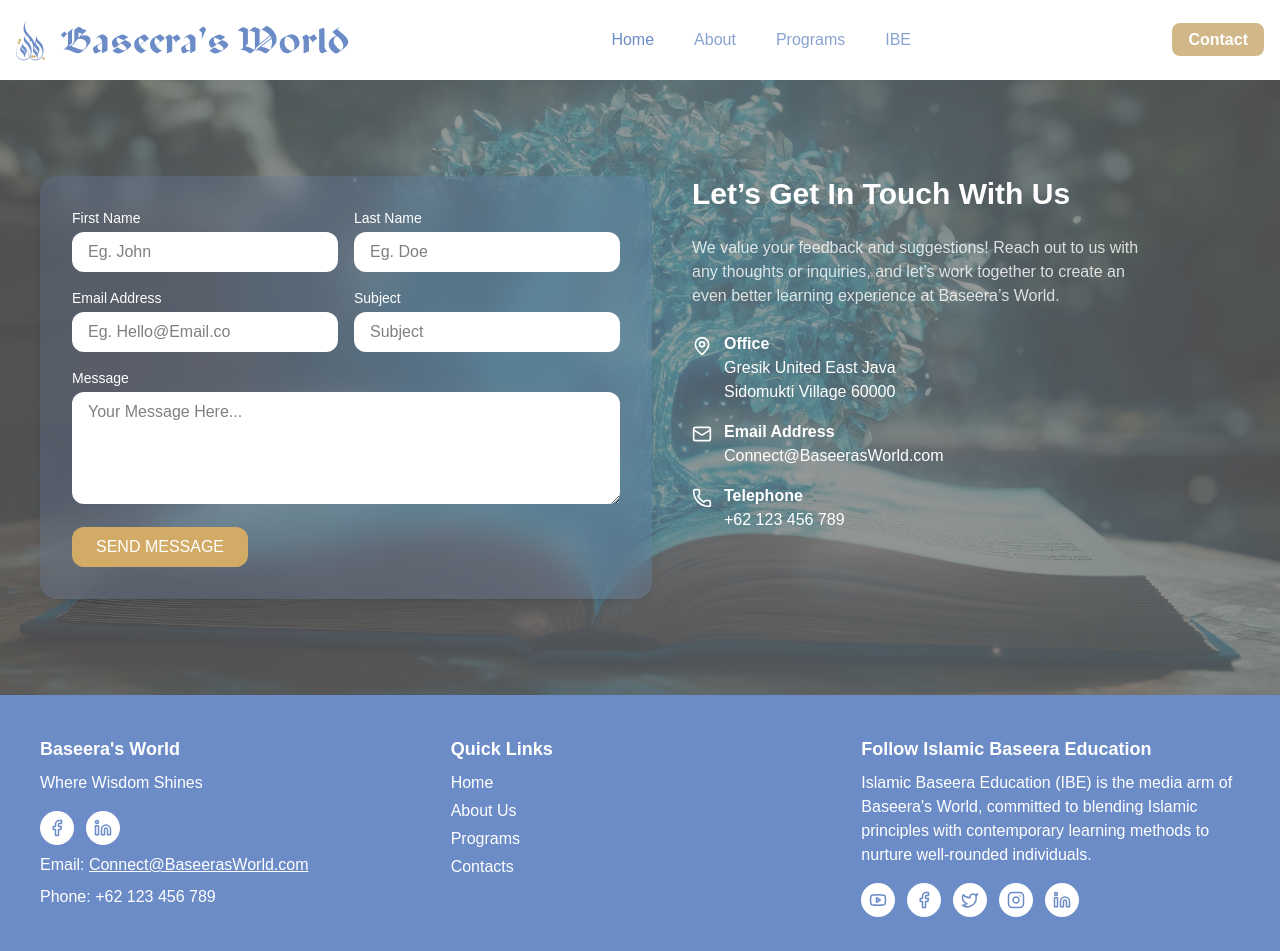
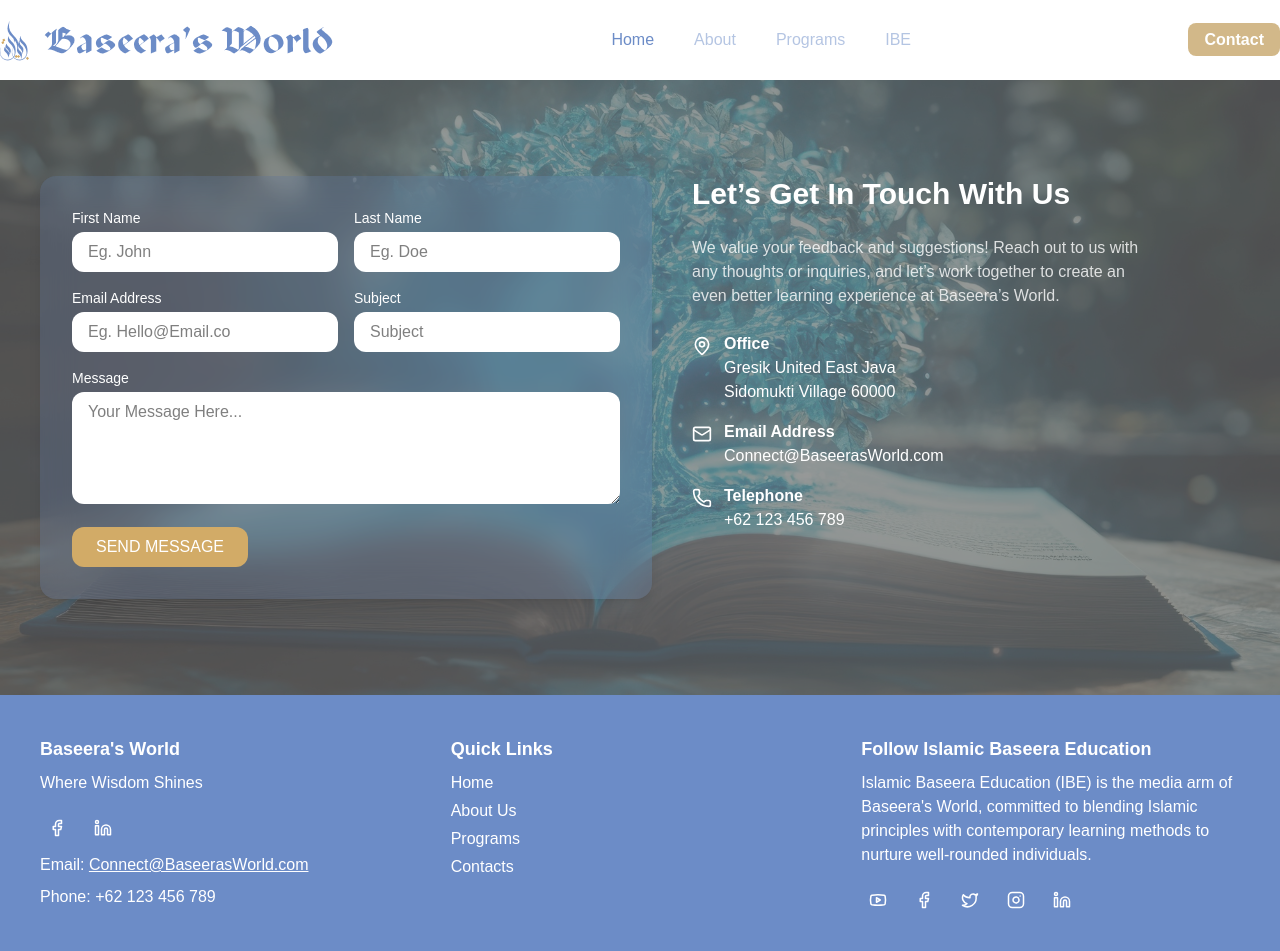
Before and after one commit to zabriqan/baseera-next, a Next.js app: page /contact in a window 1280 px wide. Shown: the top 951 px of the page. Built offline with nearby package versions, Linux system fonts and the light colour scheme.

Commit message:
design fixes

```diff
--- a/app/compunents/footer.tsx
+++ b/app/compunents/footer.tsx
@@ -13,12 +13,12 @@ export default function Footer() {
           <p className="mb-4">Where Wisdom Shines</p>
           <div className="space-y-2">
           <div className="flex flex-wrap justify-center md:justify-start gap-3">
-              <Link href="#" className="flex items-center justify-center bg-white text-[#6C8CC7] rounded-full p-2 hover:opacity-90 transition">
+              <Link href="#" className="flex items-center justify-center text-white rounded-full p-2 hover:opacity-90 transition">
                 <Facebook size={18} />
               </Link>
 
 
-              <Link href="#" className="flex items-center justify-center bg-white text-[#6C8CC7] rounded-full p-2 hover:opacity-90 transition">
+              <Link href="#" className="flex items-center justify-center text-white rounded-full p-2 hover:opacity-90 transition">
                 <Linkedin size={18} />
               </Link>
             </div>
@@ -33,7 +33,7 @@ export default function Footer() {
         </div>
 
         {/* Section 2 */}
-        <div>
+        <div className="hidden md:block">
           <h4 className="font-semibold text-lg mb-2">Quick Links</h4>
           <ul className="space-y-1">
             <li><Link href="#" className="hover:underline">Home</Link></li>
@@ -50,19 +50,19 @@ export default function Footer() {
             Islamic Baseera Education (IBE) is the media arm of Baseera's World, committed to blending Islamic principles with contemporary learning methods to nurture well-rounded individuals.
           </p>
           <div className="flex flex-wrap justify-center md:justify-start gap-3">
-            <Link href="#" className="flex items-center justify-center bg-white text-[#6C8CC7] rounded-full p-2 hover:opacity-90 transition">
+            <Link href="#" className="flex items-center justify-center text-white rounded-full p-2 hover:opacity-90 transition">
               <Youtube size={18} />
             </Link>
-            <Link href="#" className="flex items-center justify-center bg-white text-[#6C8CC7] rounded-full p-2 hover:opacity-90 transition">
+            <Link href="#" className="flex items-center justify-center text-white rounded-full p-2 hover:opacity-90 transition">
               <Facebook size={18} />
             </Link>
-            <Link href="#" className="flex items-center justify-center bg-white text-[#6C8CC7] rounded-full p-2 hover:opacity-90 transition">
+            <Link href="#" className="flex items-center justify-center text-white rounded-full p-2 hover:opacity-90 transition">
               <Twitter size={18} />
             </Link>
-            <Link href="#" className="flex items-center justify-center bg-white text-[#6C8CC7] rounded-full p-2 hover:opacity-90 transition">
+            <Link href="#" className="flex items-center justify-center text-white rounded-full p-2 hover:opacity-90 transition">
               <Instagram size={18} />
             </Link>
-            <Link href="#" className="flex items-center justify-center bg-white text-[#6C8CC7] rounded-full p-2 hover:opacity-90 transition">
+            <Link href="#" className="flex items-center justify-center text-white rounded-full p-2 hover:opacity-90 transition">
               <Linkedin size={18} />
             </Link>
           </div>
--- a/app/compunents/header.tsx
+++ b/app/compunents/header.tsx
@@ -84,7 +84,7 @@ export default function Header() {
       {/* Programs Section */}
       <section
   id="program"
-  className="bg-[#6C8CC7] max-w-[95%] md:max-w-7xl mx-auto items-center rounded-t-2xl text-white py-16 px-4 md:px-10 lg:px-20"
+  className="bg-[#6C8CC7] max-w-[95%] md:max-w-7xl mx-auto items-center rounded-t-2xl scroll-mt-24 text-white py-16 px-4 md:px-10 lg:px-20"
 >
   <div className="mx-auto flex flex-col md:flex-row md:items-center justify-between gap-8 ">
     {/* Left side: heading and text */}
--- a/app/compunents/main.tsx
+++ b/app/compunents/main.tsx
@@ -10,7 +10,7 @@ export default function Main() {
     <div>
 
       {/* About Us Section */}
-      <section id="about" className="w-full bg-white py-12">
+      <section id="about" className="w-full bg-white py-12 scroll-mt-24">
         <div className="max-w-7xl mx-auto flex flex-col md:flex-row gap-6 items-center ">
           <Image
             src={aboutImage}
@@ -28,7 +28,7 @@ export default function Main() {
       </section>
 
       {/* Mission Section */}
-      <section className="w-full bg-white py-12">
+      <section className="w-full bg-white py-12 ">
         <div className="max-w-7xl mx-auto flex flex-col md:flex-row-reverse gap-6 items-center px-4">
           <Image
             src={missionImage}
--- a/app/compunents/nav.tsx
+++ b/app/compunents/nav.tsx
@@ -1,7 +1,7 @@
 'use client';
 
 import Image from 'next/image';
-import logo from '@/public/logo.png'; // adjust path
+import logo from '@/public/logo.png';
 import Link from 'next/link';
 import { useState } from 'react';
 import { useNavStore } from '@/lib/store/navstore';
@@ -27,8 +27,8 @@ export default function Navbar() {
   ];
 
   return (
-    <nav className="w-full bg-white">
-      <div className="max-w-7xl mx-auto px-4 flex justify-between items-center h-20">
+    <nav className="w-full bg-white sticky top-0 z-40">
+      <div className="max-w-7xl mx-auto  flex justify-between items-center h-20">
         {/* Logo */}
         <div className="flex-shrink-0">
           <Link href="/">
@@ -46,7 +46,7 @@ export default function Navbar() {
       className={`transition-opacity duration-300 text-[16px] font-medium hover:opacity-100 ${
         activeTab === item.tab
           ? 'text-[#6C8CC7] opacity-100'
-          : 'text-[#6C8CC7] opacity-80'
+          : 'text-[#6C8CC7] opacity-50'
       }`}
     >
       {item.label}
```
Also changed, not shown: app/page.tsx (+40 -0 lines).
